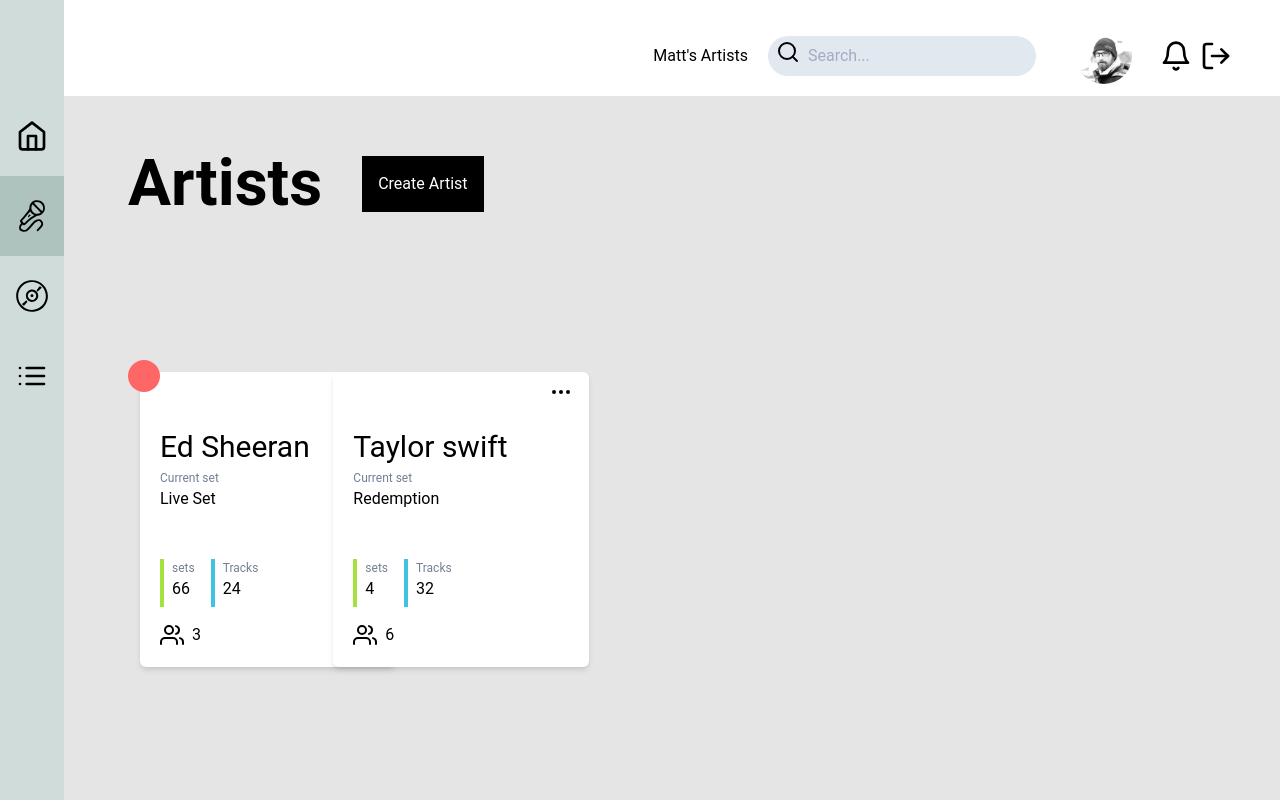
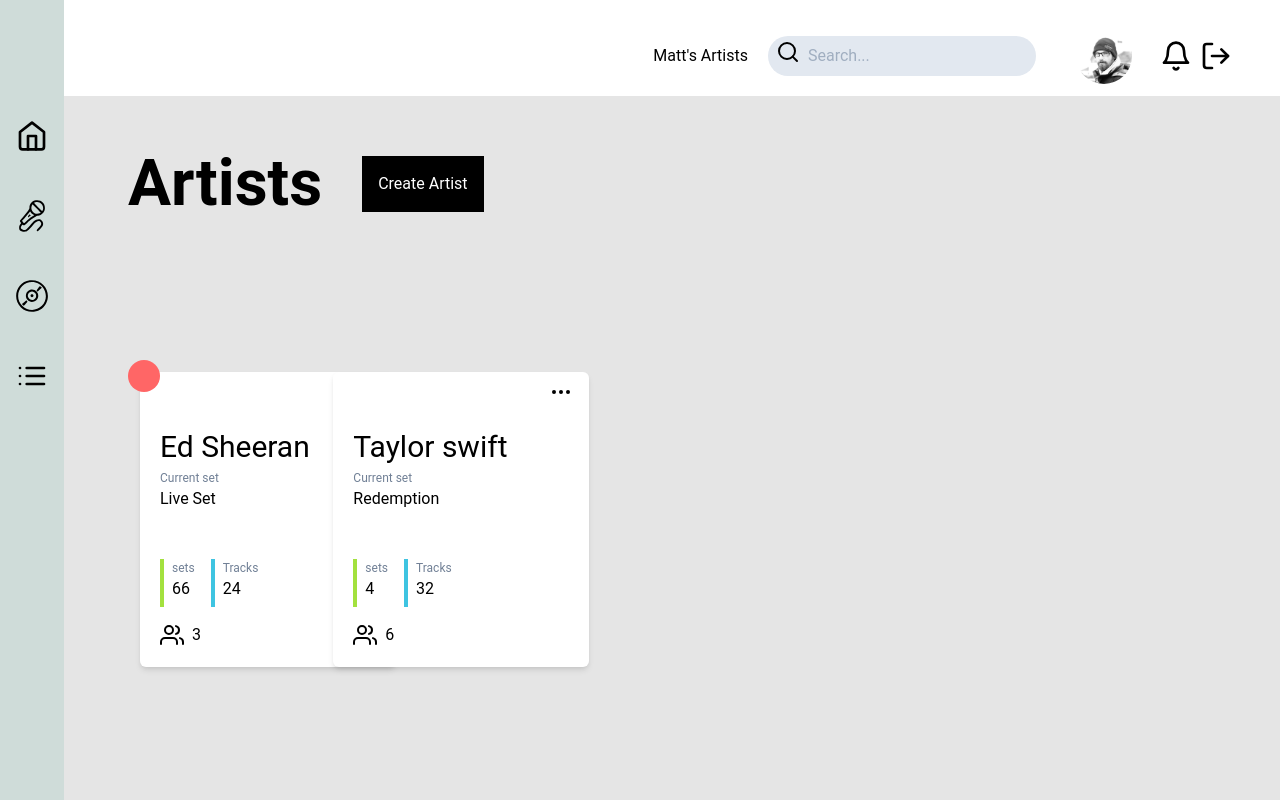
Before and after one commit to HaydenGriffin/Quokka, a React (Create React App) app in the folder frontend/: page / in a window 1280 px wide. Built offline with nearby package versions, Linux system fonts and the light colour scheme.

Commit message:
added anchor tags to icons

```diff
--- a/frontend/src/components/SideBar.tsx
+++ b/frontend/src/components/SideBar.tsx
@@ -10,8 +10,12 @@ const Sidebar: FC = () => {
   return (
     <div className="w-16 pt-24 fixed h-screen bg-accent">
       <HomeIcon className={IconClassName} />
-      <ArtistIcon className="icon-active" />
-      <TrackIcon className={IconClassName} />
+      <a href="/">
+        <ArtistIcon className={IconClassName} />
+      </a>
+      <a href="/tracks">
+        <TrackIcon className={IconClassName} />
+      </a>
       <SetlistIcon className={IconClassName} />
     </div>
   );
```
